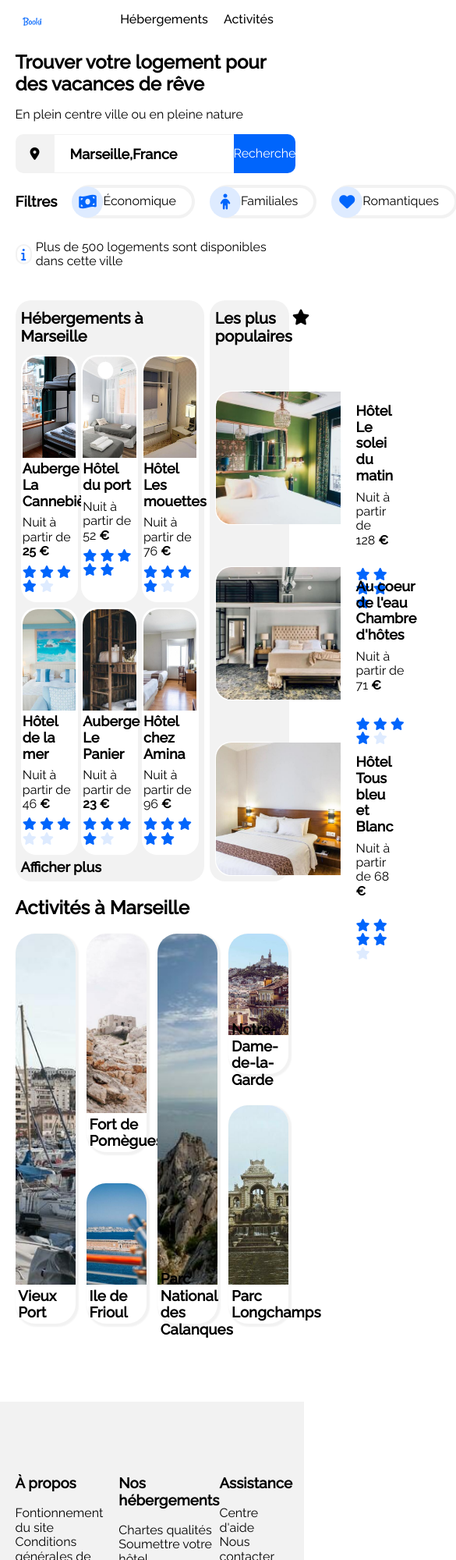
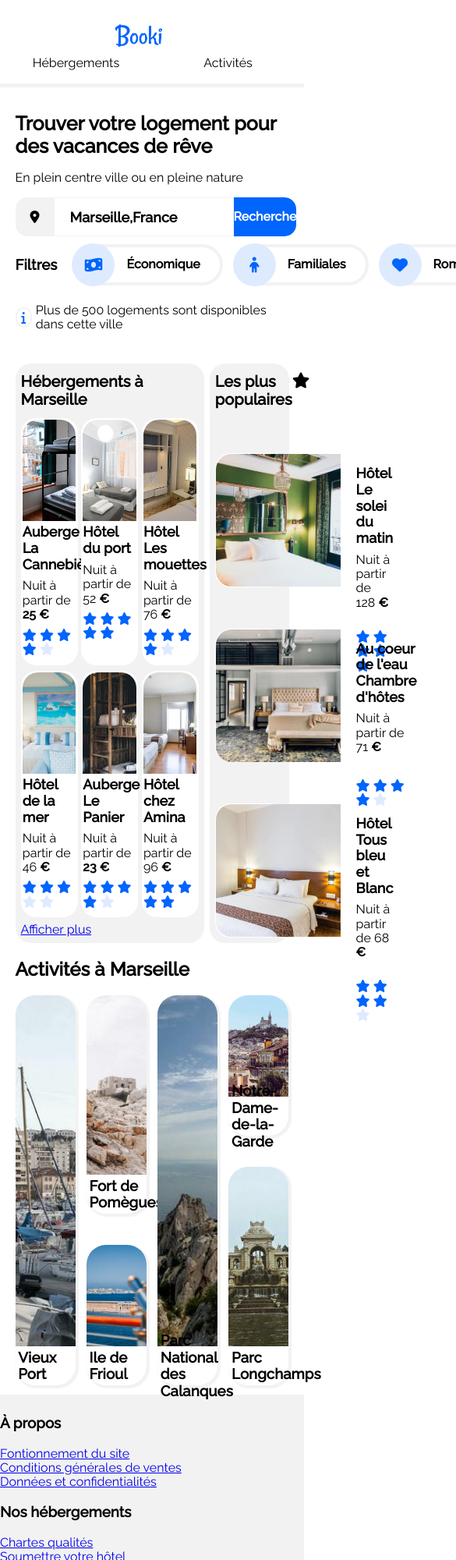
Before and after one commit to rokiafdv/Tandia_Rokia_2, a plain HTML site: page index.html in a window 390 px wide. Shown: the top 2000 px of the page at 78% size, 585 px wide, since content can reach past the window. Drawn offline with Linux system fonts and the light colour scheme.

Commit message:
Update style.css

```diff
--- a/css/style.css
+++ b/css/style.css
@@ -1,3 +1,7 @@
+html {
+    scroll-behavior: smooth;
+}
+
 body{
     font-family:'Raleway', sans-serif;
 
@@ -9,9 +13,7 @@ header{
     align-items: center;
     width: 85%;
     margin: auto;
-    scroll-behavior: smooth;
 }
-
 
 header img {
     width: 50%;
@@ -23,13 +25,16 @@ header nav ul {
     list-style-type: none;
 }
 
+header nav ul li{
+    margin: 3%;
+}
+
 header nav ul li a{
     color: black;
     text-decoration: none;
-    padding-left: 10px;
-    padding-right: 10px;
+    padding-left: 15px;
+    padding-right: 15px;
     padding-top: 25px;
-    font-weight: 500;
 }
 
 header nav ul li a:hover{
@@ -41,11 +46,12 @@ header nav ul li a:hover{
 main{
     width: 90%;
     margin: auto;
+    margin-bottom: 3%;
 }
 
 /* Section 1 */
 section h1{
-    font-size: 24px;
+    font-size: 25px;
 }
 
 .left{
@@ -60,7 +66,7 @@ section h1{
     align-items: center;
     height: 50px;
     width: 50px;
-    border-radius: 10px 0 0 10px;
+    border-radius: 15px 0px 0px 15px;
     background-color: #f2f2f2;
 }
 
@@ -93,7 +99,9 @@ section h1{
     height: 50px;
     width: 120px;
     cursor: pointer;
-    border-radius: 0 10px 10px 0;
+    border-radius: 0px 15px 15px 0px;
+    border: none;
+    font-weight: bold;
 
 }
 .button-search:hover{
@@ -113,20 +121,20 @@ section h3{
     display: flex;
     flex-direction: row;
     align-items: center;
-    justify-content: space-between;
+    /* justify-content: space-between; */
     margin-top: 2%;
     margin-right: 20%;
+    font-weight: bold;
 }
 
 .filtre{
     border: 4px solid #f2f2f2;
     border-radius: 30px;
     display: flex;
-    padding: 10px 0px 10px 0px ;
-    margin-right: 20px;
+    padding: 10px 25px 10px 0px;
+    margin-right: 5%;
     align-items: center;
-    height: 15px;
-    padding-right: 20px;
+    height: 25px;
     cursor: pointer;
 }
 
@@ -141,22 +149,18 @@ section h3{
 }
 
 .filtre-icons{
-    /* height: 50px; */
-    height: 20px;
-    padding: 10px;
+      height: 25px;
+      padding: 15px;
       display: flex;
       text-align: center;
       align-items: center;
       justify-content: center;
       color: #0065fc;
       background-color: #deebff;
-    border-radius: 25px;
+      border-radius: 30px;
       margin-left: -5px;
-    width: 20px;
-}
-.filtre-icons:hover{
-    color: white;
-    background-color: #0065fc;
+      width: 25px;
+      margin-right: 15px;
 }
 
 .infoicons{
@@ -185,6 +189,7 @@ section h3{
     display: flex;
     flex-direction: row;
     justify-content: space-between;
+    margin-bottom: 5%;
 }
 
 .hebergements-marseille-les-plus-populaires-card{
@@ -269,12 +274,18 @@ color: #0065FC;
 color: #deebff;
 }
 /* Afficher plus */
-.Afficher-plus{
+.afficher-plus{
     text-decoration: none;
     color: black;
     font-weight: bold;
     font-size: 18px;
 }
+
+.afficher-plus:hover{
+    text-decoration: underline;
+    color: #0065FC;
+}
+
 /* Les plus populaires */
 .les-plus-populaires{
     width: 25%;
@@ -473,52 +484,93 @@ color: #deebff;
 }
 
 /* footer */
-.footer{
+footer{
     background-color: #f2f2f2;
+    display: flex;
+    flex-wrap: wrap;
+    align-items: center;
+    background-color: #f2f2f2;
+    padding: 2% 0;
 }
 
-.footer-lien{
+.footerBlock{
+    margin-left: 5%;
+    margin-right: 10%;
+}
+
+.footerBlock ul{
+    margin-block-start: 0;
+    margin-block-end: 0;
+    margin-inline-start: 0;
+    margin-inline-end: 0;
+    padding-inline-start: 0;
+}
+
+.footerBlock ul li{
+    list-style-type: none;
+    margin-bottom: 5%;
+}
+
+.footerBlock ul li a{
     text-decoration: none;
-    color:grey;
+    color: black;
 }
-.footer-liens{
-    display: flex;
-    justify-content: space-between;
-    flex-direction: column;
+
+.footerBlock ul li a:hover{
+    text-decoration: underline;
+    color: #0065FC;
+}
+
+/* TABLETTE */
+@media (max-width: 992px) {
 
 }
 
-
-.footer{
-    display: flex;
-    justify-content: space-between;
-    align-items: center;
-    height: 300px;
-    margin-top: 100px;
-    background-color: #f2f2f2;
+/* MOBILE */
+@media (max-width: 768px) {
+    header {
+        width: 100%;
+        flex-direction: column;
     }
 
-.footerApropos{
-    height: 150px;
-    margin-left: 5%;
+    header a{
+        text-align: center;
     }
 
-.footerNosHebergements{
-    height: 150px;
+    header nav{
+        width: 100%;
+        /* border-bottom: 5px solid #f2f2f2; */
     }
 
-.footerAssistance{
-    height: 150px;
-    margin-right: 15px;
+    header nav ul{
+        width: 100%;
+        margin-block-start: 0;
+        margin-block-end: 16px;
+        margin-inline-start: 0;
+        margin-inline-end: 0;
+        padding-inline-start: 0;
     }
 
-.footerlinksize{
-    height: 30px;
+    header nav ul li{
+        width: 50%;
+        margin: 0;
+        display: flex;
+        align-items: center;
+        justify-content: center;
+    }
+    header nav ul li a{
+        color: black;
+        text-decoration: none;
+        padding-left: 0;
+        padding-right: 0;
+        padding-top: 0;
+        padding-bottom: 16px;
+        border-bottom: 5px solid #f2f2f2;
+        width: 100%;
     }
 
-.footerlink{
-    list-style-type: none;
-    text-decoration: none;
-    color: black;
-    height: 30px;
+    header nav ul li a:hover, header nav ul li a:active, header nav ul li a:focus{
+        border-top: none;
+        border-bottom: 5px solid #0065FC;
     }
+}
```
Lines whose indentation alone changed are shown as unchanged.
